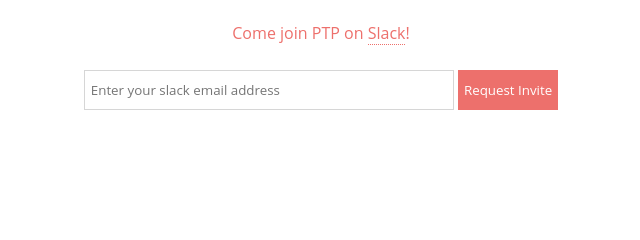
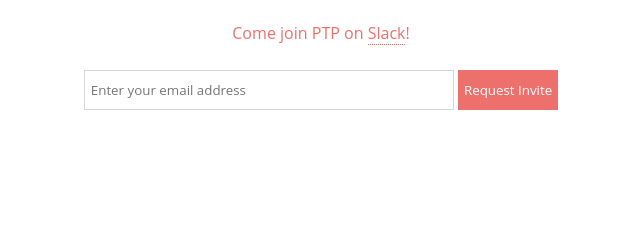
Before and after one commit to ptp-chat/ptp-chat.github.io, a plain HTML site: page join.html in a window 1280 px wide. Shown: the part 314-554 px from the top of the page, 319-959 px from the left. Drawn offline with Linux system fonts and the light colour scheme.

Commit message:
Made email input less confusing

```diff
--- a/join.html
+++ b/join.html
@@ -15,7 +15,7 @@
         <div class="motto">Come join PTP on <a href="https://slack.com/" target="_blank">Slack</a>!</div>
         <form class="join-form">
             <div class="fields">
-                <input type="email" name="email" placeholder="Enter your slack email address">
+                <input type="email" name="email" placeholder="Enter your email address">
                 <button type="submit">Request Invite</button>
             </div>
 
```
